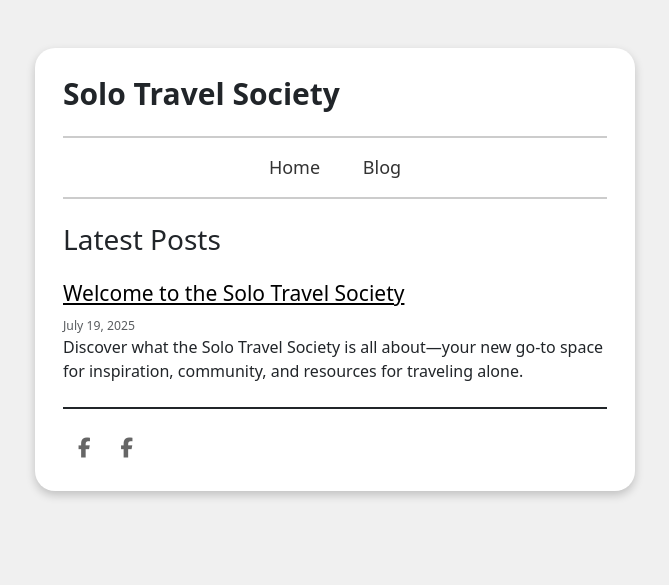
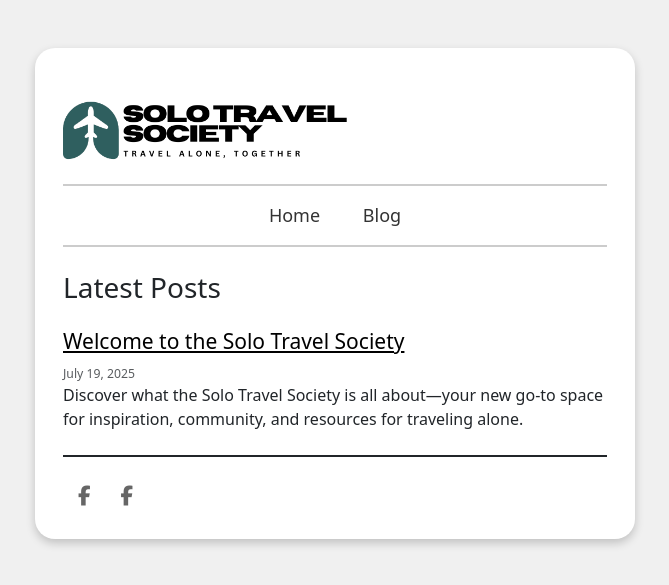
Before and after one commit to solotravelsociety/solotravelsociety.com, a Jekyll site: the page built from blog.md, in a window 1280 px wide. Shown: the top 585 px of the page, without its empty margins (305-974 px from the left). Built offline with Jekyll 4.4.1, drawn with Linux system fonts in a browser that asks for light colours; nearby versions of some CDN libraries.

Commit message:
Add logo.

```diff
--- a/_layouts/post.html
+++ b/_layouts/post.html
@@ -17,7 +17,11 @@
   <div class="container-md">
     <div class="wrapper">
       <header>
-        <h1 id="awesome-ghost-" class="mb-4">Solo Travel Society</h1>
+        <div class="site-logo my-4">
+          <a href="{{ '/' | relative_url }}">
+            <img src="{{ '/assets/images/logo.png' | relative_url }}" alt="Solo Travel Society" height="48">
+          </a>
+        </div>
         <nav class="main-nav text-center my-4">
         <ul class="nav-menu list-inline">
           <li class="list-inline-item"><a href="{{ '/' | relative_url }}">Home</a></li>
--- a/blog.md
+++ b/blog.md
@@ -8,7 +8,11 @@ permalink: /blog/
   <div class="wrapper">
     <div class="content">
       <header>
-        <h1 id="awesome-ghost-" class="mb-4">Solo Travel Society</h1>
+        <div class="site-logo my-4">
+          <a href="{{ '/' | relative_url }}">
+            <img src="{{ '/assets/images/logo.png' | relative_url }}" alt="Solo Travel Society" height="48">
+          </a>
+        </div>
         <nav class="main-nav text-center my-4">
         <ul class="nav-menu list-inline">
           <li class="list-inline-item"><a href="{{ '/' | relative_url }}">Home</a></li>
```
Also changed, not shown: index.md (+1 -1 lines).
